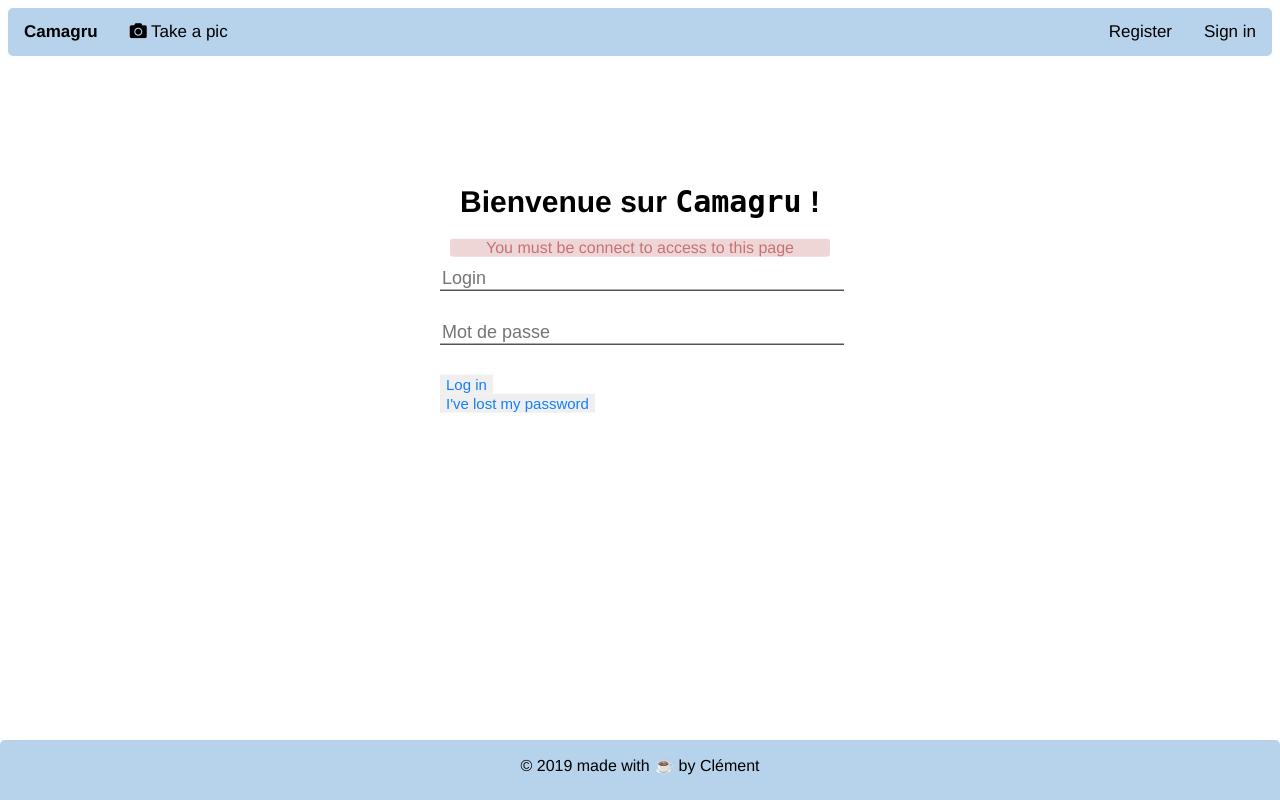
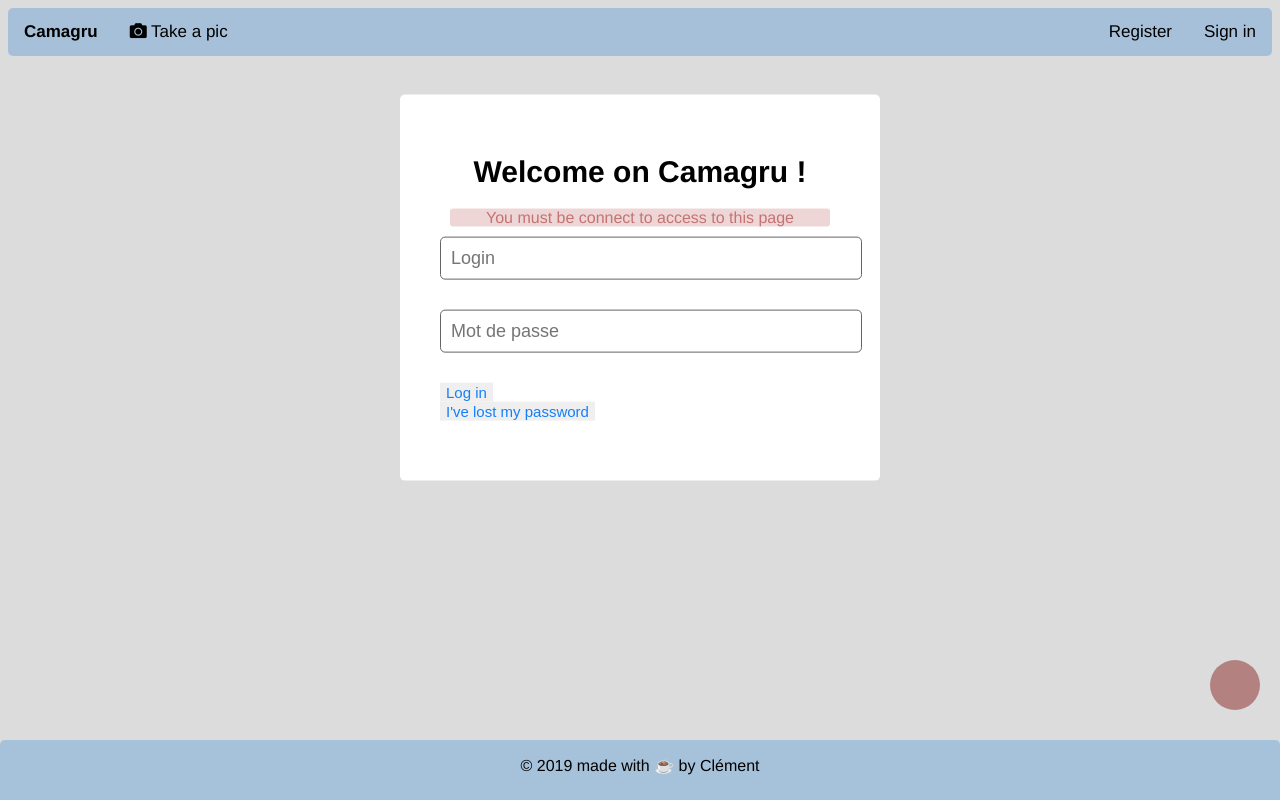
Before and after one commit to cfoltran/Camagru, a PHP site: page /?url=camagru in a window 1280 px wide. Run offline with PHP 8.4, Linux system fonts and the light colour scheme; data that the repository does not hold is empty; some libraries are stand-ins or nearby versions.

Commit message:
all new css

```diff
--- a/models/Model.php
+++ b/models/Model.php
@@ -3,7 +3,7 @@
         private static $_co;
 
         private static function setCo() {
-            self::$_co = new PDO("mysql:host=localhost:3306;dbname=camagrudb", 'adm', 'clemclem');
+            self::$_co = new PDO("mysql:host=localhost:3307;dbname=camagrudb", 'adm', 'clemclem');
             self::$_co->setAttribute(PDO::ERRMODE_EXCEPTION, PDO::ERRMODE_WARNING);
             self::$_co->setAttribute(PDO::ATTR_EMULATE_PREPARES, false);
         }
--- a/views/css/stylesheet.css
+++ b/views/css/stylesheet.css
@@ -1,5 +1,6 @@
 html {
   font-family: Helvetica;
+  background-color: rgb(221, 220, 220);
 }
 
 h1 {
@@ -25,14 +26,20 @@
 
 
 /* ================================================= */
-/*                      INPUT                        */
+/*                      INPUTS                       */
 /* ================================================= */
 
 .input-box {
     border: none;
     font-size: 18px;
     margin-bottom: 30px;
-    border-bottom: 1px solid black;
+    border: 1px solid rgb(100, 100, 100);
+    border-radius: 5px;
+    padding: 10px;
+}
+
+.input-box:focus {
+  background-color: rgba(113, 166, 216, 0.219);
 }
 
 button, a {
@@ -136,14 +143,16 @@
   display: flex;
   align-items: center;
   justify-content: center;
-  top: 50%;
-  -webkit-transform: translateY(40%);
-  -ms-transform: translateY(40%);
-  transform: translateY(40%);
+  -webkit-transform: translateY(10%);
+  -ms-transform: translateY(10%);
+  transform: translateY(10%);
 }
 
 .form-body {
   width: 400px;
+  padding: 40px;
+  border-radius: 5px;
+  background-color: rgb(255, 255, 255);
 }
 
 .input-box {
@@ -451,3 +460,19 @@
     position: relative;
   }
 }
+
+
+
+/* ================================================= */
+/*                      FEEDBACK                     */
+/* ================================================= */
+
+#feedback {
+  position: absolute;
+  width: 50px;
+  height: 50px;
+  background-color: rgb(180, 129, 129);
+  border-radius: 100%;
+  bottom: 90px;
+  right: 20px;
+}
--- a/views/template.php
+++ b/views/template.php
@@ -74,6 +74,7 @@
         </div>
     </div>
     <?= $content ?>
+    <button id="feedback"></button>
     <footer>
         <p>© 2019 made with ☕️ by Clément</p>
     </footer>
--- a/views/viewLogin.php
+++ b/views/viewLogin.php
@@ -1,7 +1,7 @@
 <div class="form-zone">
     <div class="form-body">
         <form method="POST" action="<?= URL ?>?url=login&submit=login">
-            <h1>Bienvenue sur <span style="font-family: monospace">Camagru</span> !</h1>
+            <h1>Welcome on Camagru !</h1>
             <div class="info" id="login-info">
                 <?= $info ?>
             </div>
--- a/views/viewRegister.php
+++ b/views/viewRegister.php
@@ -1,8 +1,7 @@
 <div class="form-zone">
     <div class="form-body">
         <form method="POST" action="<?= URL ?>?url=register&submit=ok">
-            <h1>Bienvenue sur <span style="font-family: monospace">Camagru</span> !</h1>
-            <h3 style="text-align: center">C'est l'heure des présentations</h3>
+            <h1>Welcome on Camagru</span> !</h1>
             <input type="text" class="input-box" name="login" placeholder="login" required>
             <input type="text" class="input-box" name="firstname" placeholder="Prénom" required>
             <input type="text" class="input-box" name="lastname" placeholder="Nom" required>
```
